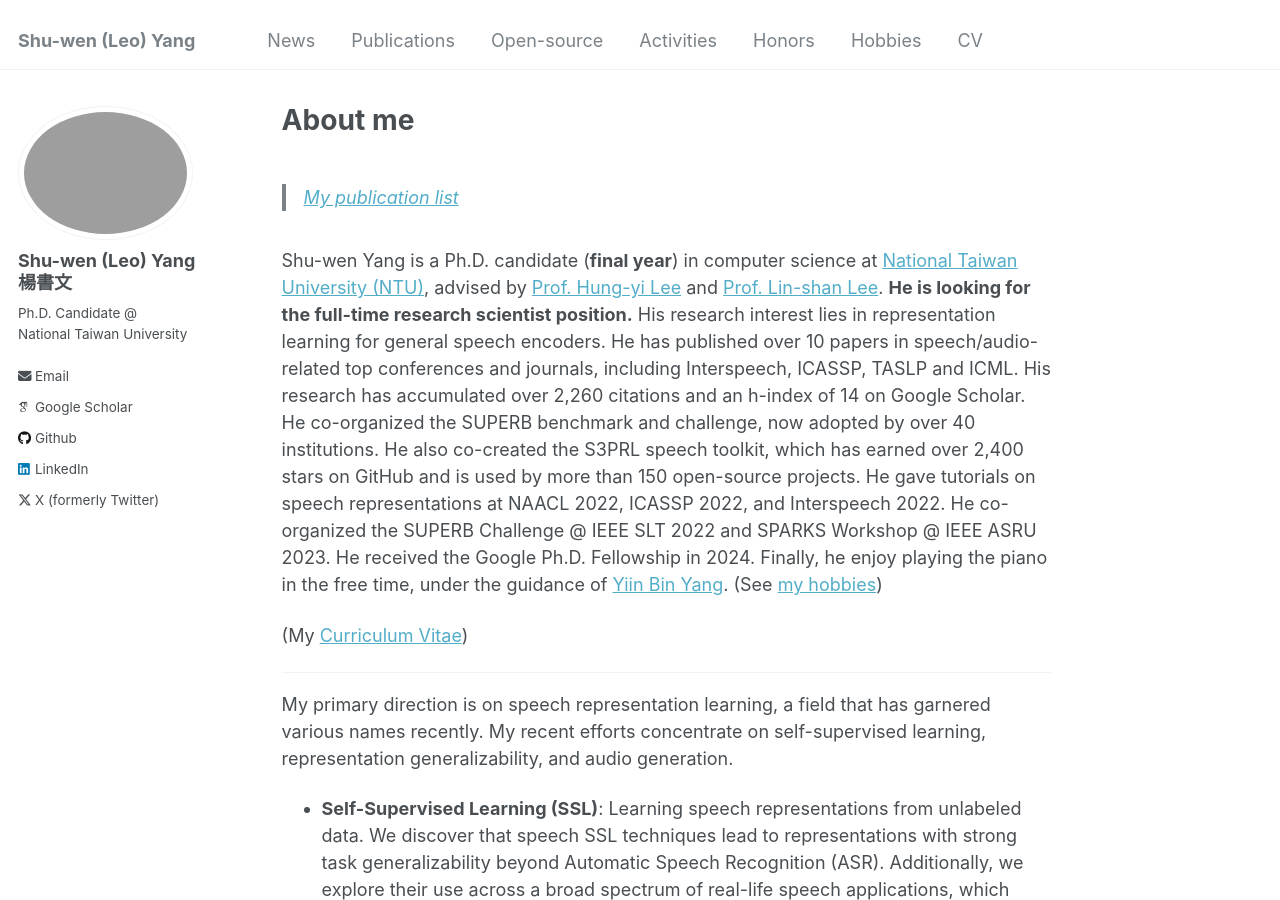
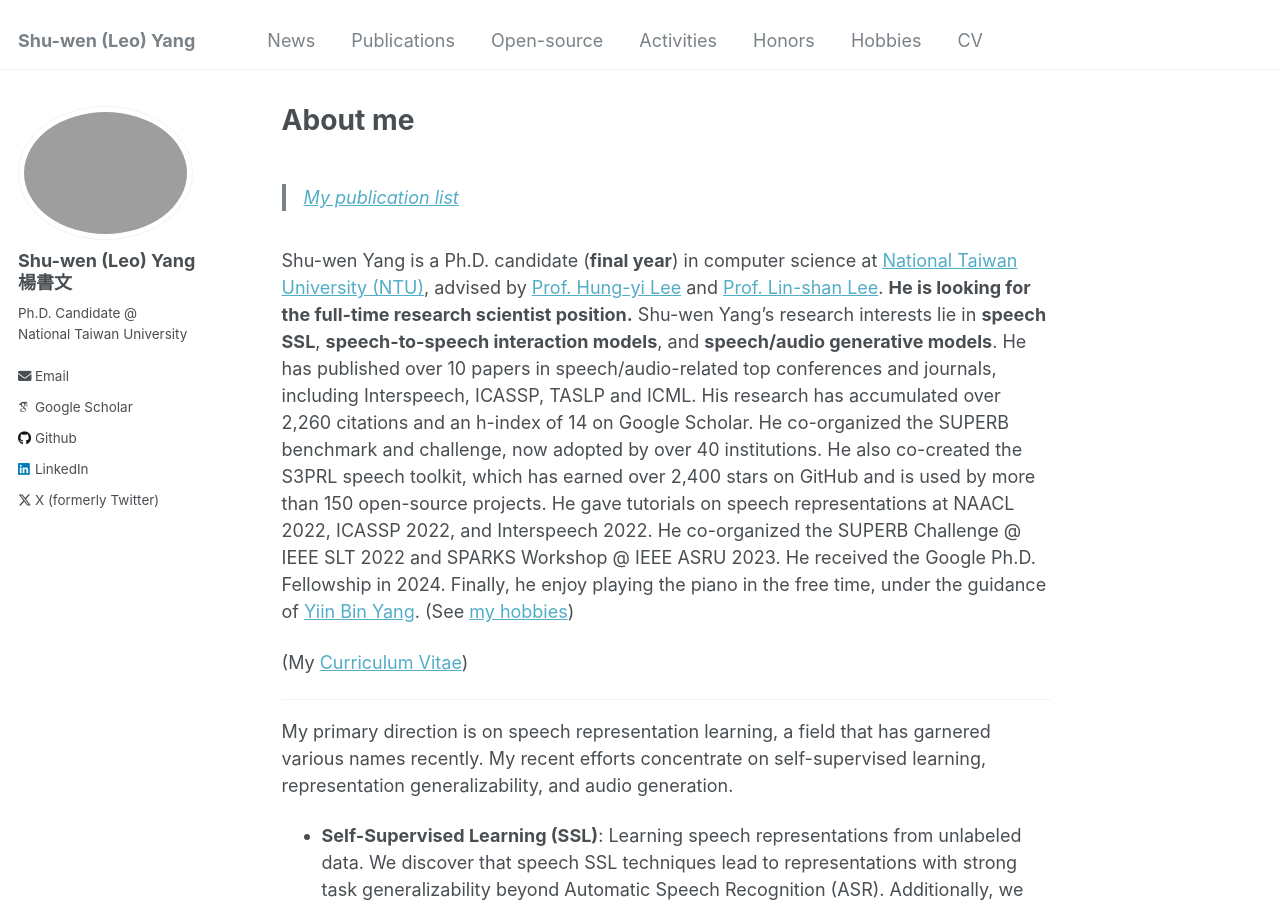
Before and after one commit to leo19941227/leo19941227.github.io, a Jekyll site: the page built from _pages/about.md, in a window 1280 px wide and 900 px high. Built offline with Jekyll 4.4.1, drawn with Linux system fonts in a browser that asks for light colours; some web fonts are replaced; a script that is not in the unit is left out.

Commit message:
update interests

```diff
--- a/_pages/about.md
+++ b/_pages/about.md
@@ -11,7 +11,7 @@ redirect_from:
 
 Shu-wen Yang is a Ph.D. candidate (**final year**) in computer science at [National Taiwan University (NTU)](https://www.ntu.edu.tw/english/), advised by [Prof. Hung-yi Lee](https://speech.ee.ntu.edu.tw/~hylee/index.php) and [Prof. Lin-shan Lee](https://speech.ee.ntu.edu.tw/previous_version/lslNew.htm).
 **He is looking for the full-time research scientist position.**
-His research interest lies in representation learning for general speech encoders. He has published over 10 papers in speech/audio-related top conferences and journals, including Interspeech, ICASSP, TASLP and ICML. His research has accumulated over 2,260 citations and an h-index of 14 on Google Scholar. He co-organized the SUPERB benchmark and challenge, now adopted by over 40 institutions. He also co-created the S3PRL speech toolkit, which has earned over 2,400 stars on GitHub and is used by more than 150 open-source projects. He gave tutorials on speech representations at NAACL 2022, ICASSP 2022, and Interspeech 2022. He co-organized the SUPERB Challenge @ IEEE SLT 2022 and SPARKS Workshop @ IEEE ASRU 2023. He received the Google Ph.D. Fellowship in 2024.
+Shu-wen Yang's research interests lie in **speech SSL**, **speech-to-speech interaction models**, and **speech/audio generative models**. He has published over 10 papers in speech/audio-related top conferences and journals, including Interspeech, ICASSP, TASLP and ICML. His research has accumulated over 2,260 citations and an h-index of 14 on Google Scholar. He co-organized the SUPERB benchmark and challenge, now adopted by over 40 institutions. He also co-created the S3PRL speech toolkit, which has earned over 2,400 stars on GitHub and is used by more than 150 open-source projects. He gave tutorials on speech representations at NAACL 2022, ICASSP 2022, and Interspeech 2022. He co-organized the SUPERB Challenge @ IEEE SLT 2022 and SPARKS Workshop @ IEEE ASRU 2023. He received the Google Ph.D. Fellowship in 2024.
 Finally, he enjoy playing the piano in the free time, under the guidance of [Yiin Bin Yang](https://www.linkedin.com/in/yiin-bin-yang-a844267a). (See [my hobbies](./hobbies.md))
 
 (My [Curriculum Vitae](https://drive.google.com/file/d/13MlqgO1dAaqib4jw0zRX7BLNHqYhs7zG/view?usp=sharing))
```
